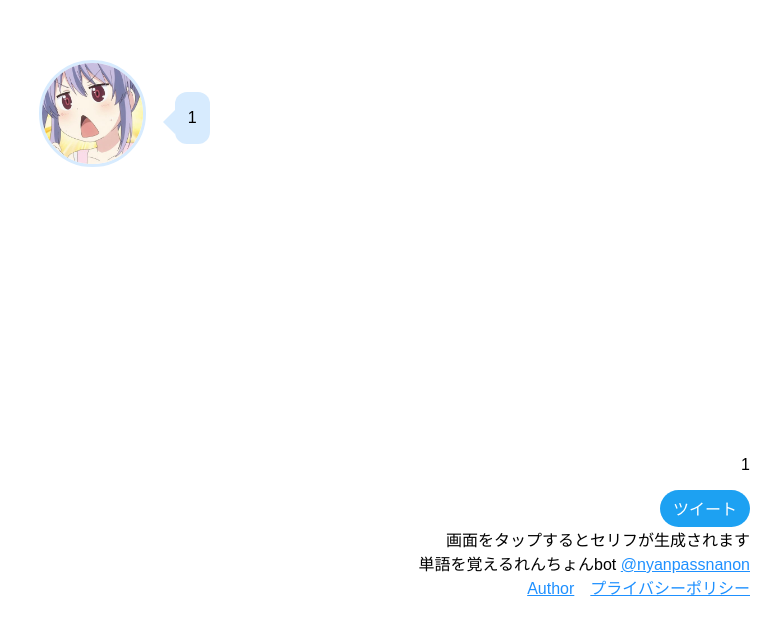
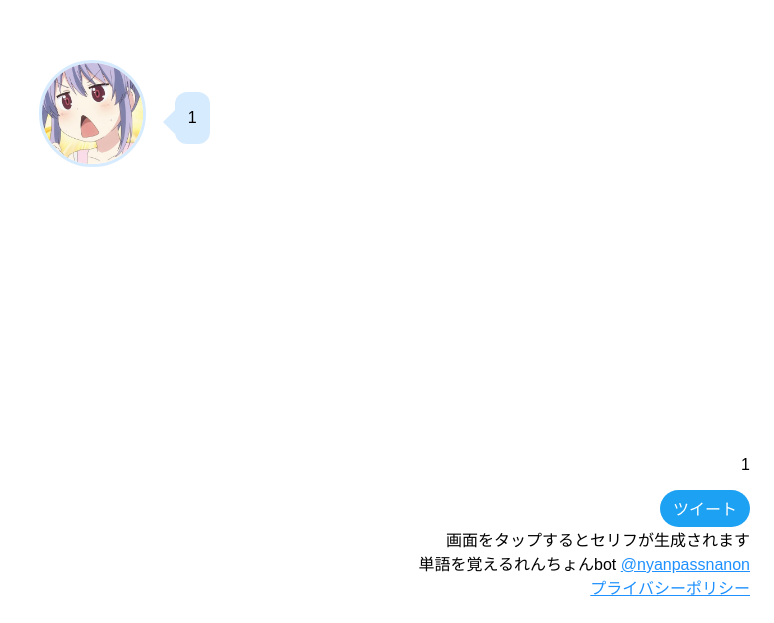
Before and after one commit to iamtakagi-lab/renchon-web, a Next.js app: page /1 in a window 1280 px wide. Shown: the part 193-816 px from the top of the page, without its empty margins (506-1280 px from the left). Built offline with nearby package versions, Linux system fonts and the light colour scheme; a web font is replaced by a local one.

Commit message:
Update [sentence].tsx

```diff
--- a/src/pages/[sentence].tsx
+++ b/src/pages/[sentence].tsx
@@ -107,14 +107,6 @@ const SentencePage = ({ querySentence }: Props) => {
           </a>
         </div>
         <a
-          href="https://github.com/iamtakagi"
-          target="_blank"
-          rel="noreferrer noopener"
-          style={{marginRight: "1rem"}}
-        >
-          Author
-        </a>
-        <a
           href="https://renchon.iamtakagi.vercel.app/privacy_policy"
           target="_blank"
           rel="noreferrer noopener"
```
